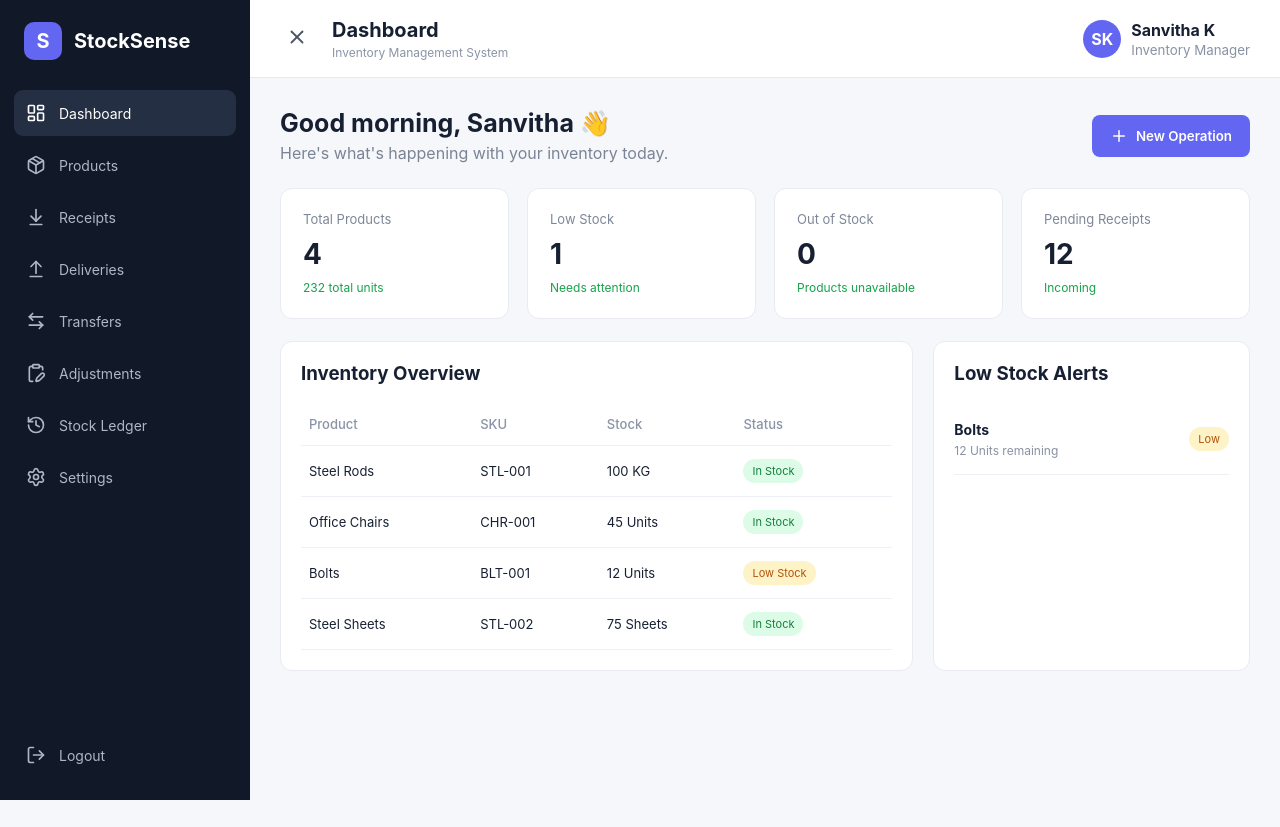
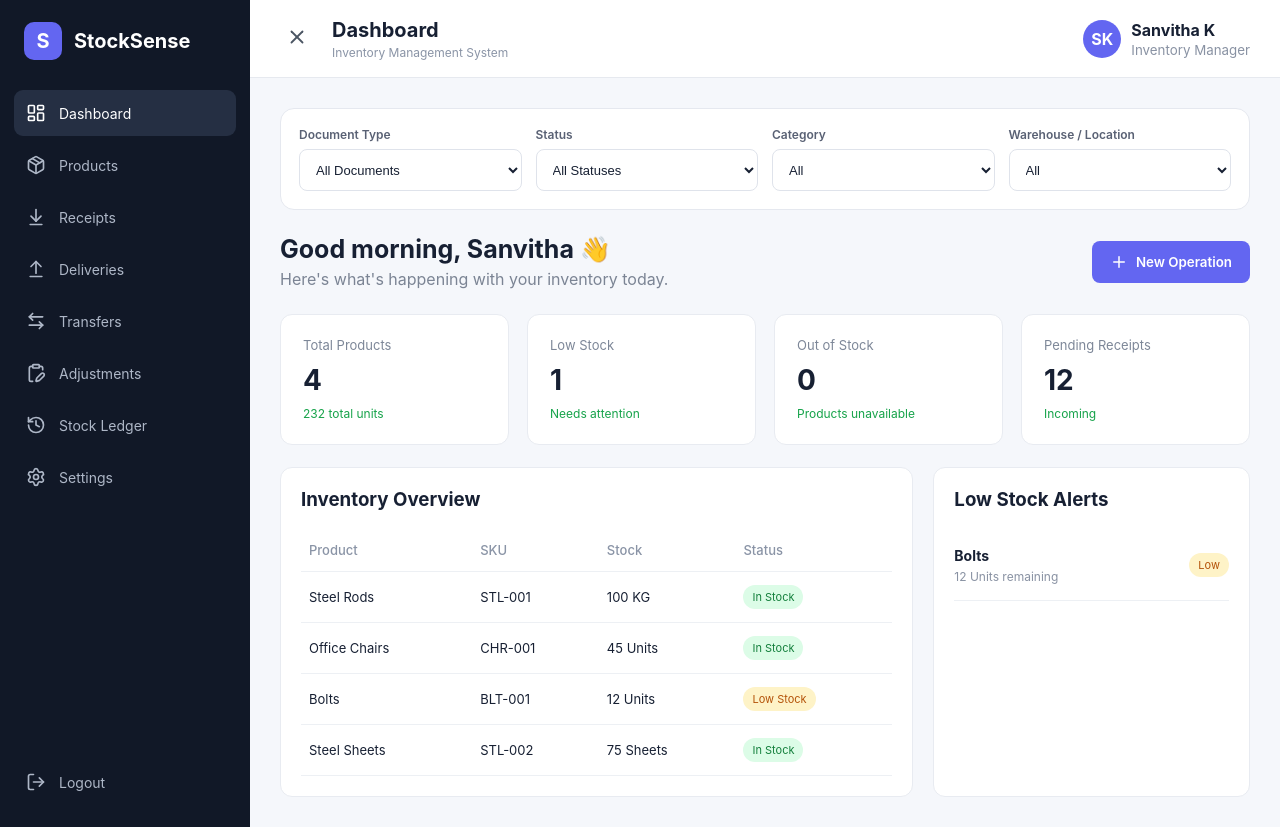
Before and after one commit to sanvithakonakanti/Stocksense, a React (Vite) app: page / in a window 1280 px wide. Both pictures are taken after typing "name@example.com", "Sample123" into the empty fields and a click on the button "Sign in". Before the commit the page ends 800 px from the top, so only its background shows below. Built offline with nearby package versions, Linux system fonts and the light colour scheme.

Commit message:
Add dashboard inventory filters

```diff
--- a/src/App.css
+++ b/src/App.css
@@ -1310,3 +1310,62 @@ th {
 .auth-heading .reset-icon + h2 {
   margin-top: 0;
 }
+/* =========================================================
+   DASHBOARD FILTERS
+========================================================= */
+
+.dashboard-filters {
+  display: grid;
+  grid-template-columns:
+    repeat(4, minmax(0, 1fr));
+  gap: 14px;
+  margin-bottom: 24px;
+  padding: 18px;
+  background: #ffffff;
+  border: 1px solid #e5e8ef;
+  border-radius: 14px;
+}
+
+.dashboard-filter {
+  display: flex;
+  flex-direction: column;
+  gap: 7px;
+}
+
+.dashboard-filter label {
+  color: #596174;
+  font-size: 12px;
+  font-weight: 600;
+}
+
+.dashboard-filter select {
+  width: 100%;
+  height: 42px;
+  padding: 0 12px;
+  border: 1px solid #dfe3eb;
+  border-radius: 8px;
+  outline: none;
+  background: #ffffff;
+  color: #303747;
+  font-size: 13px;
+  cursor: pointer;
+}
+
+.dashboard-filter select:focus {
+  border-color: #4054d6;
+  box-shadow:
+    0 0 0 3px rgba(64, 84, 214, 0.08);
+}
+
+@media (max-width: 1000px) {
+  .dashboard-filters {
+    grid-template-columns:
+      repeat(2, minmax(0, 1fr));
+  }
+}
+
+@media (max-width: 600px) {
+  .dashboard-filters {
+    grid-template-columns: 1fr;
+  }
+}
--- a/src/App.jsx
+++ b/src/App.jsx
@@ -285,6 +285,7 @@ function App() {
           {activePage === "Dashboard" && (
             <Dashboard
               products={products}
+              operations={operations}
             />
           )}
 
@@ -371,7 +372,35 @@ function App() {
    DASHBOARD
 ========================================================= */
 
-function Dashboard({ products }) {
+function Dashboard({ products ,operations,}) {
+    const [documentFilter, setDocumentFilter] =
+    useState("All");
+
+  const [statusFilter, setStatusFilter] =
+    useState("All");
+
+  const [categoryFilter, setCategoryFilter] =
+    useState("All");
+
+  const [warehouseFilter, setWarehouseFilter] =
+    useState("All");
+
+  const categories = [
+    "All",
+    ...new Set(
+      products.map(
+        (product) => product.category
+      )
+    ),
+  ];
+
+  const warehouses = [
+    "All",
+    "Main Store",
+    "Production Rack",
+    "Main Warehouse",
+    "Production Warehouse",
+  ];
   const totalProducts =
     products.length;
 
@@ -398,6 +427,140 @@ function Dashboard({ products }) {
 
   return (
     <>
+          {/* DASHBOARD FILTERS */}
+
+      <div className="dashboard-filters">
+
+        <div className="dashboard-filter">
+          <label>
+            Document Type
+          </label>
+
+          <select
+            value={documentFilter}
+            onChange={(event) =>
+              setDocumentFilter(
+                event.target.value
+              )
+            }
+          >
+            <option value="All">
+              All Documents
+            </option>
+
+            <option value="receipt">
+              Receipts
+            </option>
+
+            <option value="delivery">
+              Deliveries
+            </option>
+
+            <option value="transfer">
+              Internal Transfers
+            </option>
+
+            <option value="adjustment">
+              Adjustments
+            </option>
+          </select>
+        </div>
+
+
+        <div className="dashboard-filter">
+          <label>
+            Status
+          </label>
+
+          <select
+            value={statusFilter}
+            onChange={(event) =>
+              setStatusFilter(
+                event.target.value
+              )
+            }
+          >
+            <option value="All">
+              All Statuses
+            </option>
+
+            <option value="Draft">
+              Draft
+            </option>
+
+            <option value="Waiting">
+              Waiting
+            </option>
+
+            <option value="Ready">
+              Ready
+            </option>
+
+            <option value="Validated">
+              Done
+            </option>
+
+            <option value="Canceled">
+              Canceled
+            </option>
+          </select>
+        </div>
+
+
+        <div className="dashboard-filter">
+          <label>
+            Category
+          </label>
+
+          <select
+            value={categoryFilter}
+            onChange={(event) =>
+              setCategoryFilter(
+                event.target.value
+              )
+            }
+          >
+            {categories.map(
+              (category) => (
+                <option
+                  key={category}
+                  value={category}
+                >
+                  {category}
+                </option>
+              )
+            )}
+          </select>
+        </div>
+
+
+        <div className="dashboard-filter">
+          <label>
+            Warehouse / Location
+          </label>
+
+          <select
+            value={warehouseFilter}
+            onChange={(event) =>
+              setWarehouseFilter(
+                event.target.value
+              )
+            }
+          >
+            {warehouses.map(
+              (warehouse) => (
+                <option
+                  key={warehouse}
+                  value={warehouse}
+                >
+                  {warehouse}
+                </option>
+              )
+            )}
+          </select>
+        </div>
+
+      </div>
       <div className="welcome">
         <div>
           <h2>
```
